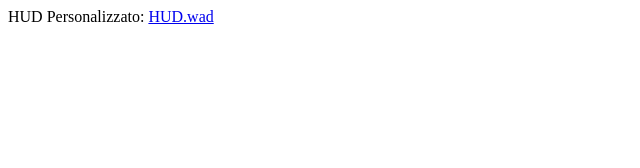
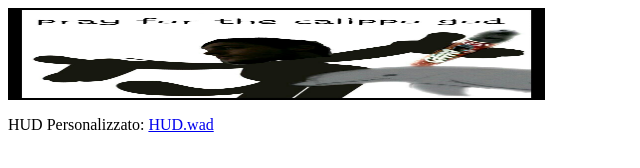
Before and after one commit to XPi-Git/skrot, a plain HTML site: page sito/download.htm in a window 1280 px wide. Shown: the whole page, without its empty margins (0-640 px from the left). Drawn offline with Linux system fonts and the light colour scheme.

Commit message:
Update download.htm

```diff
--- a/sito/download.htm
+++ b/sito/download.htm
@@ -7,6 +7,8 @@
 
 <body>
 
+<p><img border="0" src="calippo god.jpg" width="537" height="92"></p>
+
 <p>HUD Personalizzato: <a href="HUD.wad">HUD.wad</a></p>
 
 </body>
```
